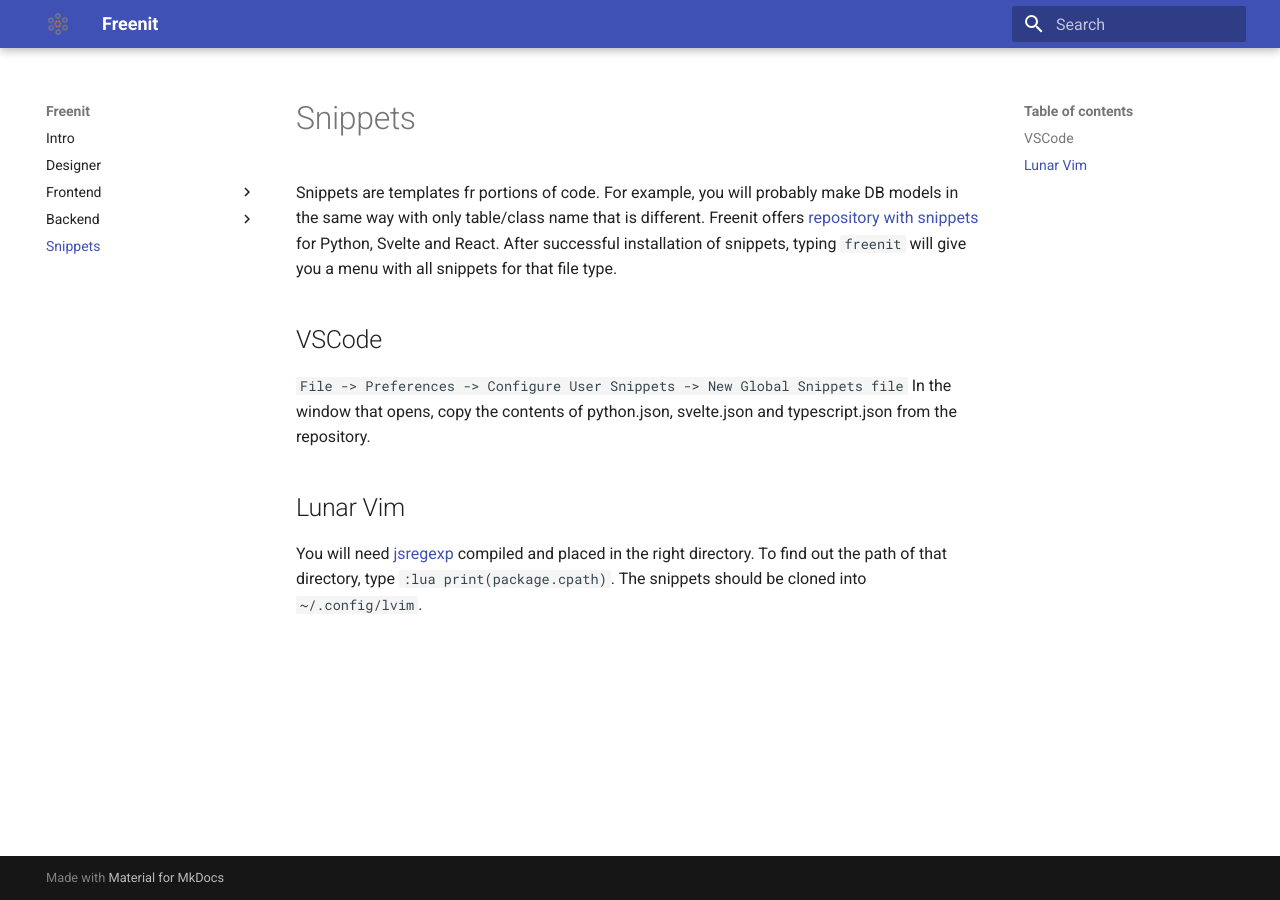
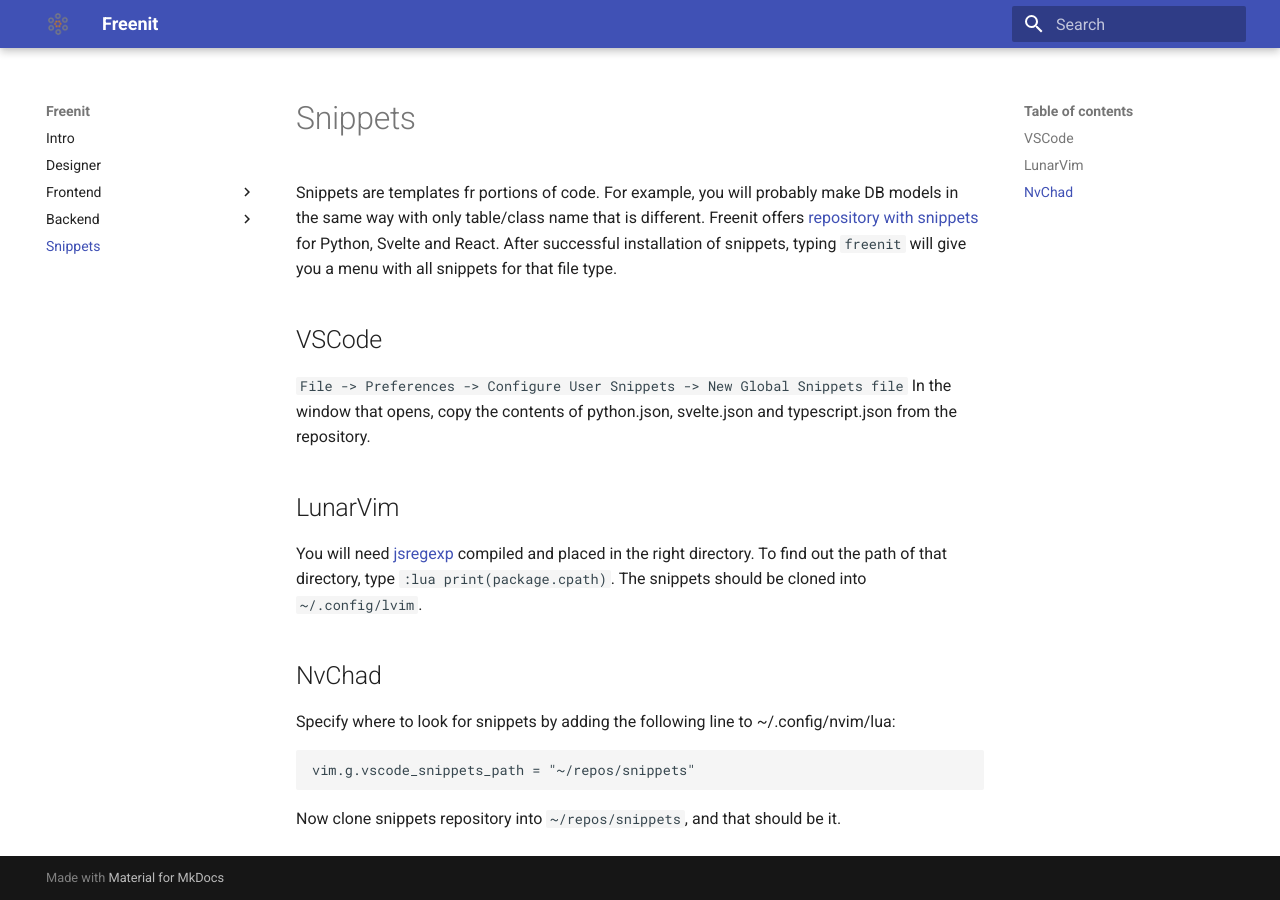
Before and after one commit to freenit-framework/doc, an MkDocs documentation site: the page built from docs/snippets.md, in a window 1280 px wide. Built offline with MkDocs 1.6.1 and Material for MkDocs 9.7.7, drawn with Linux system fonts in a browser that asks for light colours.

Commit message:
Document snippets for NvChad

````diff
--- a/docs/snippets.md
+++ b/docs/snippets.md
@@ -12,9 +12,19 @@ for Python, Svelte and React. After successful installation of snippets, typing
 In the window that opens, copy the contents of python.json, svelte.json and
 typescript.json from the repository.
 
-## Lunar Vim
+## LunarVim
 
 You will need [jsregexp](https://github.com/kmarius/jsregexp) compiled and
 placed in the right directory. To find out the path of that directory, type
 `:lua print(package.cpath)`. The snippets should be cloned into
 `~/.config/lvim`.
+
+## NvChad
+
+Specify where to look for snippets by adding the following line to
+~/.config/nvim/lua:
+```
+vim.g.vscode_snippets_path = "~/repos/snippets"
+```
+
+Now clone snippets repository into `~/repos/snippets`, and that should be it.
````
